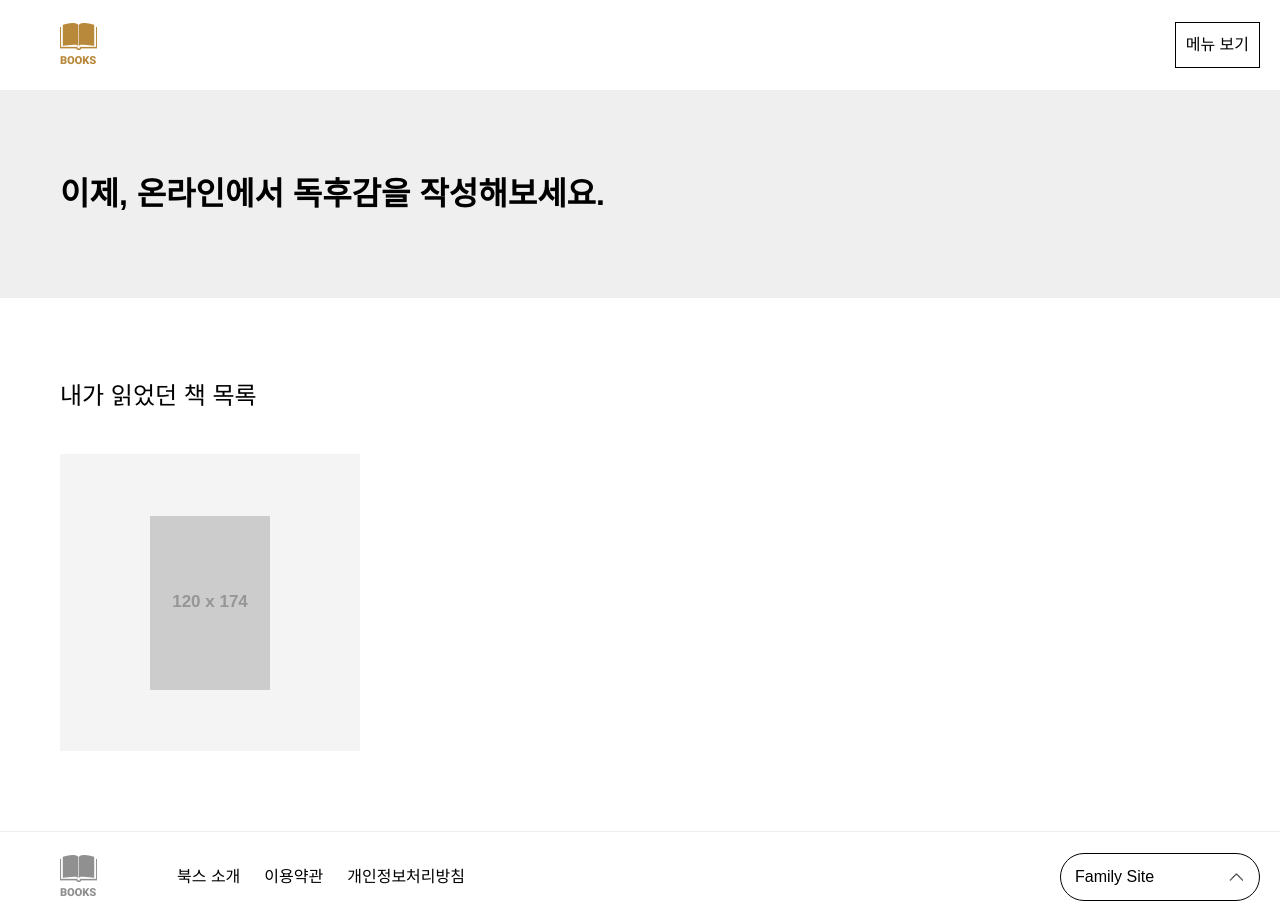
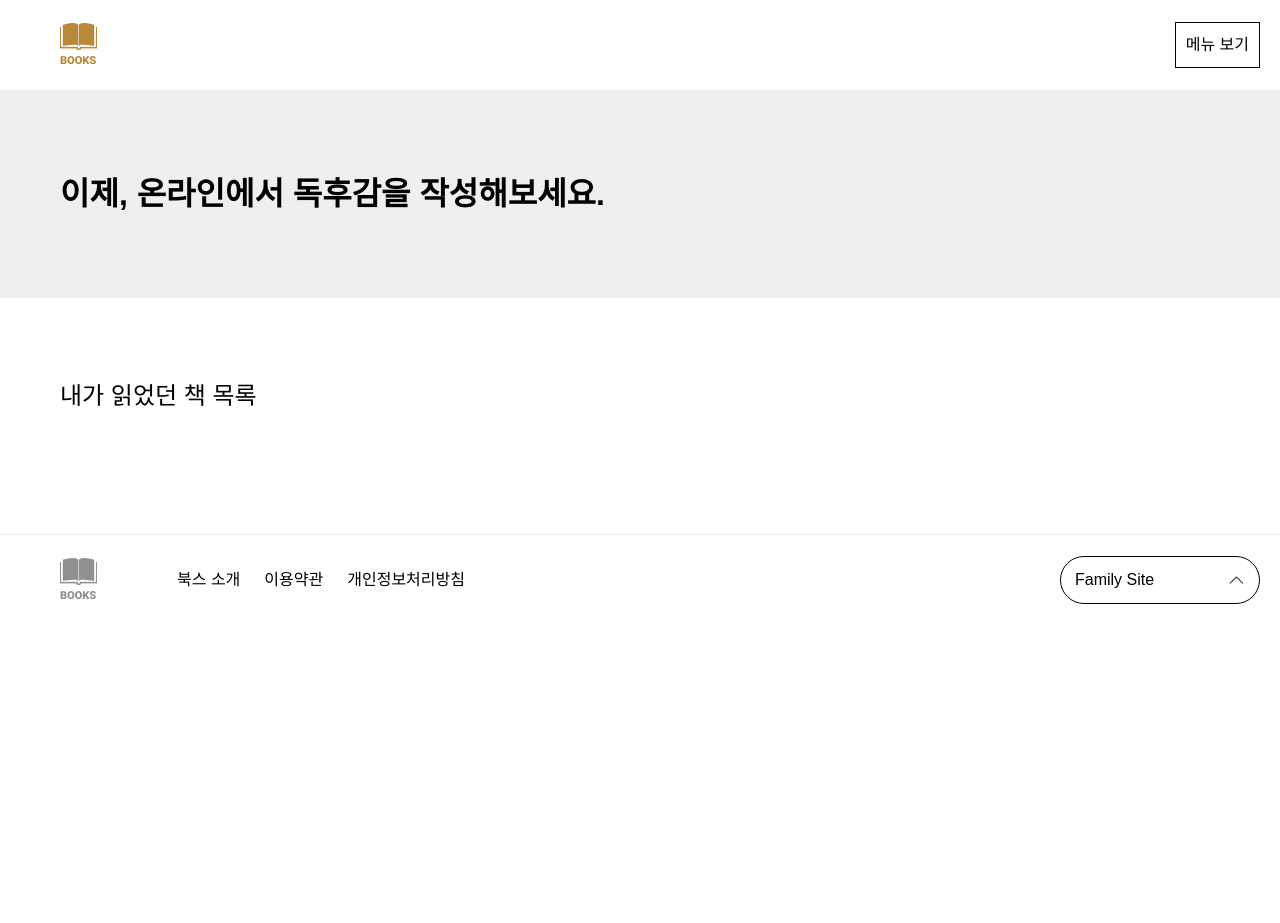
Before and after one commit to wangkodok/book-project, a React (Create React App) app in the folder project/: page /BookReport in a window 1280 px wide. Shown: the top 923 px of the page. After the commit the page ends 800 px from the top, so only its background shows below. Built offline with nearby package versions, Linux system fonts and the light colour scheme.

Commit message:
독후감 페이지에 상품 추가하는 기능

```diff
--- a/project/src/App.jsx
+++ b/project/src/App.jsx
@@ -25,6 +25,7 @@ function App() {
   const [save, setSave] = useState("");
   const [size, setSize] = useState("");
   const [bookData, setBookData] = useState([]);
+  const [copyBookData, setCopyBookData] = useState(bookData);
 
   // 가격 , (콤마) 재사용 함수
   const convertPrice = (price) => {
@@ -55,8 +56,9 @@ function App() {
         console.log(data.documents);
         setBookData(data.documents);
         setSize(size);
-        for (let index = 0; index < bookData.length; index++) {
-          bookData[index].itemCount = 1;
+
+        for (let index = 0; index < copyBookData.length; index++) {
+          copyBookData[index].itemCount = 1;
         }
       });
   };
--- a/project/src/components/main/BookSearchResult.jsx
+++ b/project/src/components/main/BookSearchResult.jsx
@@ -2,7 +2,7 @@
 import { useDispatch } from "react-redux";
 
 // 상태 관리
-import { setCartListAdd } from "store/State";
+import { setCartListAdd, setBookReportListAdd } from "store/State";
 
 // 컴포넌트
 import NoSearchResults from "components/main/NoSearchResults";
@@ -90,6 +90,13 @@ function BookSearchResult({ save, bookData, addOnClick, convertPrice }) {
                     ) : (
                       <em className={styled["item-sold-out"]}>품절</em>
                     )}
+                    <button
+                      onClick={() => {
+                        dispatch(setBookReportListAdd(bookData[i]));
+                      }}
+                    >
+                      독후감 작성
+                    </button>
                   </div>
                 </div>
 
--- a/project/src/pages/BookReport.jsx
+++ b/project/src/pages/BookReport.jsx
@@ -1,8 +1,17 @@
+import { useSelector } from "react-redux";
 import { Link } from "react-router-dom";
 import styled from "styled-components";
 import Inner from "StyledCommon";
 
 function BookReport() {
+  const bookReportList = useSelector((state) => {
+    const set = new Set(state.bookReportList);
+    const uniqueArr = [...set];
+    return uniqueArr;
+  });
+
+  console.log(bookReportList);
+
   return (
     <>
       <SubPageBg>
@@ -15,9 +24,11 @@ function BookReport() {
           <ContentTitle>내가 읽었던 책 목록</ContentTitle>
           <ListWrapper>
             <List>
-              <Item>
+              {bookReportList.map((value, i) => {
+                return (
+                  <Item key={i}>
                     <ImgWrap>
-                  <Img src="https://via.placeholder.com/120x174" alt="" />
+                      <Img src={bookReportList[i].thumbnail} alt="" />
                     </ImgWrap>
                     <LinkButtonWrap>
                       <div>
@@ -25,6 +36,8 @@ function BookReport() {
                       </div>
                     </LinkButtonWrap>
                   </Item>
+                );
+              })}
             </List>
           </ListWrapper>
         </Inner>
--- a/project/src/store/State.jsx
+++ b/project/src/store/State.jsx
@@ -42,9 +42,22 @@ const cartList = createSlice({
 
 export const { setCartListAdd, setItemPlus, setItemMinus } = cartList.actions;
 
+const bookReportList = createSlice({
+  name: "bookReportList",
+  initialState: [],
+  reducers: {
+    setBookReportListAdd(state, action) {
+      state.push(action.payload);
+    },
+  },
+});
+
+export const { setBookReportListAdd } = bookReportList.actions;
+
 export default configureStore({
   reducer: {
     isBoolean: isBoolean.reducer,
     cartList: cartList.reducer,
+    bookReportList: bookReportList.reducer,
   },
 });
```
Lines whose indentation alone changed are shown as unchanged.
